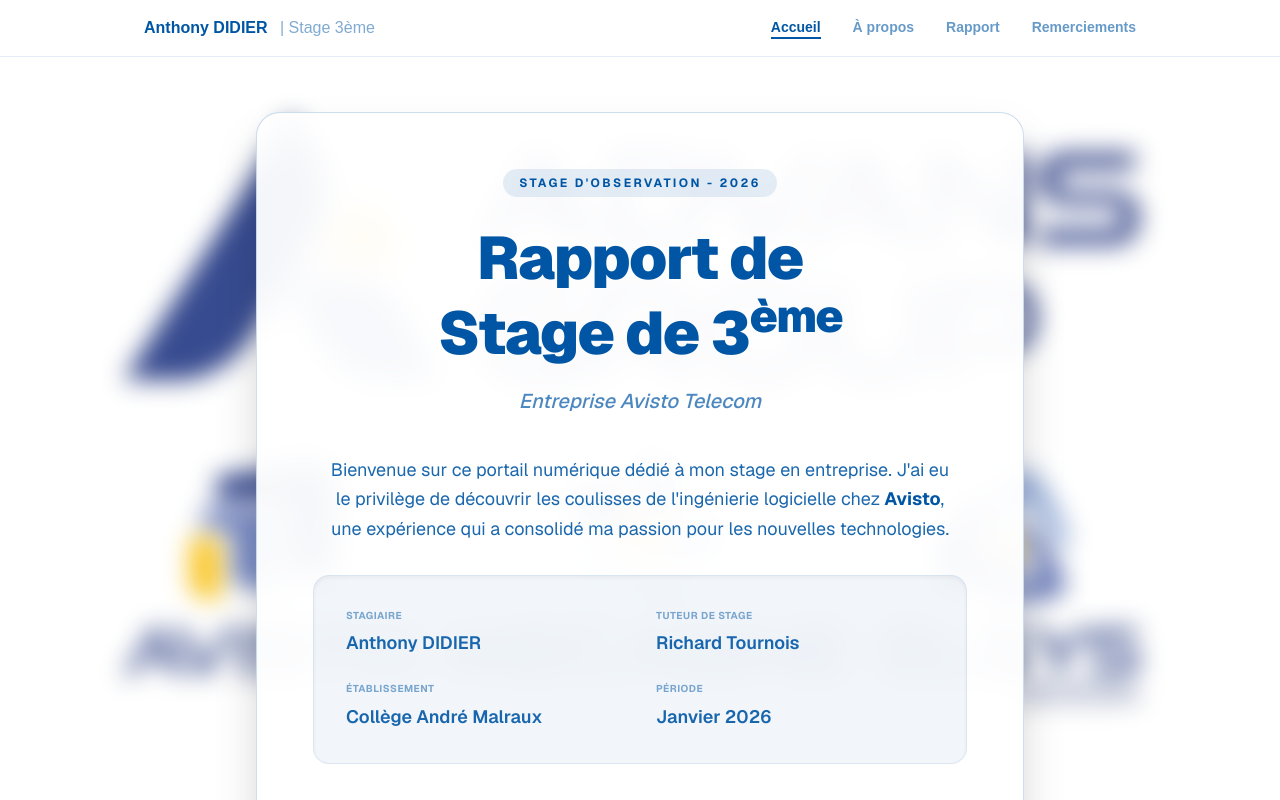
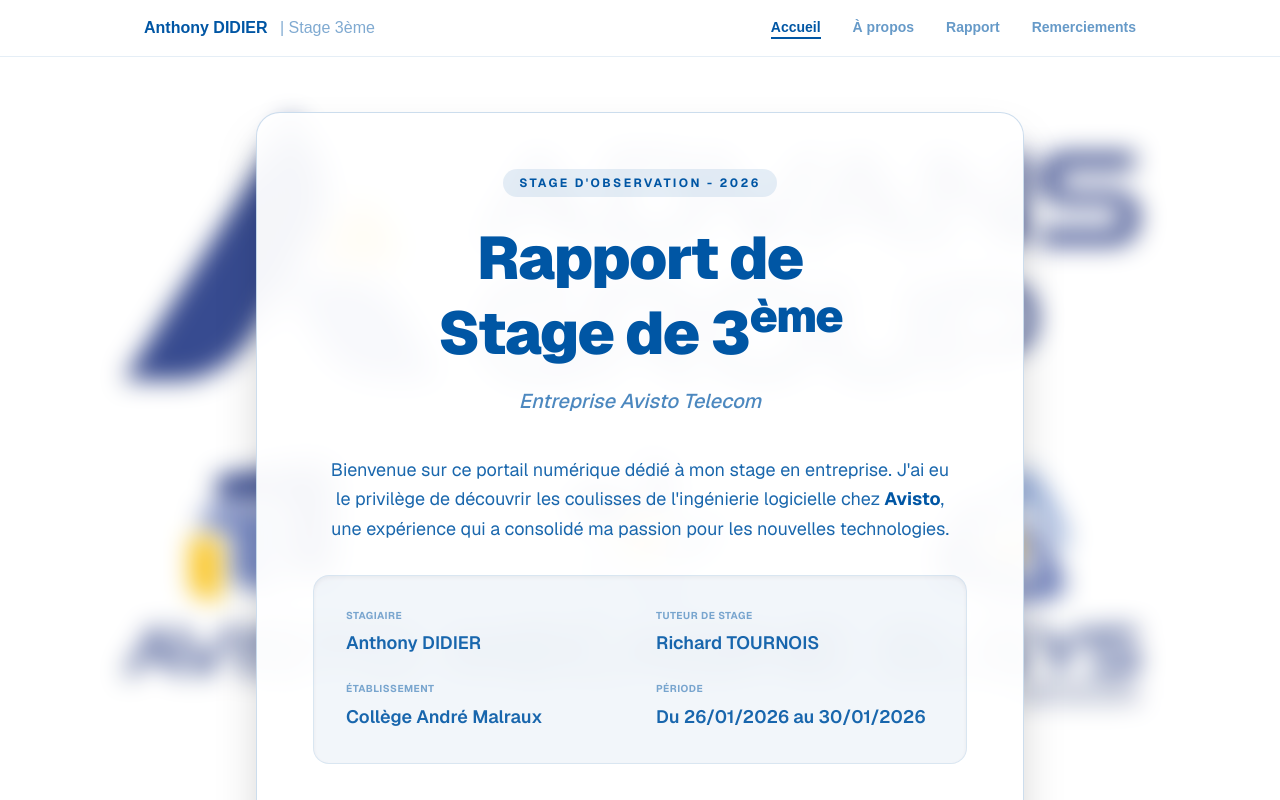
Before and after one commit to Anthonyz150/rapport-de-stage-Anthony, a Next.js app: page / in a window 1280 px wide. Shown: the top 800 px of the page. Built offline with nearby package versions, Linux system fonts and the light colour scheme.

Commit message:
Modif nom+date

```diff
--- a/app/page.tsx
+++ b/app/page.tsx
@@ -44,7 +44,7 @@
                 </div>
                 <div className="flex flex-col gap-1">
                   <span className="text-[10px] font-bold uppercase text-[#0056A4]/50 tracking-wider">Tuteur de stage</span>
-                  <p className="font-semibold">Richard Tournois</p>
+                  <p className="font-semibold">Richard TOURNOIS</p>
                 </div>
                 <div className="flex flex-col gap-1">
                   <span className="text-[10px] font-bold uppercase text-[#0056A4]/50 tracking-wider">Établissement</span>
@@ -52,7 +52,7 @@
                 </div>
                 <div className="flex flex-col gap-1">
                   <span className="text-[10px] font-bold uppercase text-[#0056A4]/50 tracking-wider">Période</span>
-                  <p className="font-semibold">Janvier 2026</p>
+                  <p className="font-semibold">Du 26/01/2026 au 30/01/2026</p>
                 </div>
               </div>
             </div>
```
